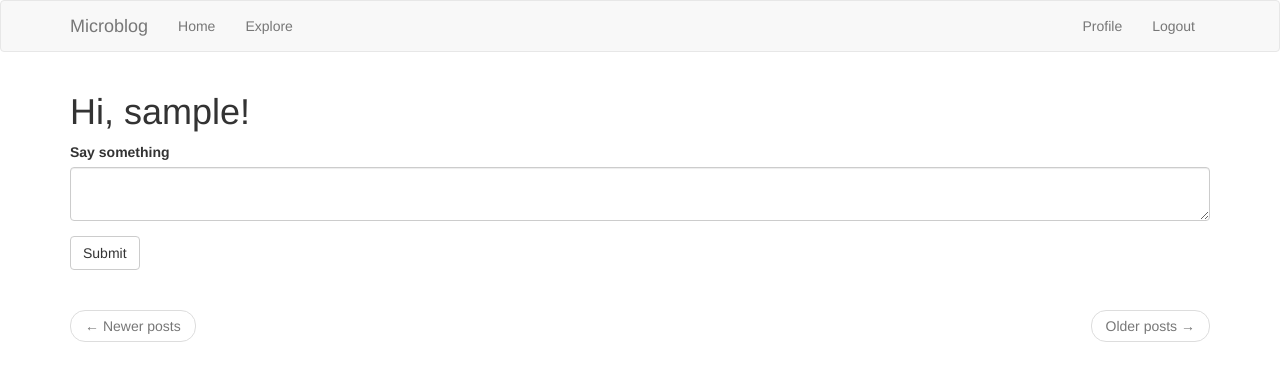
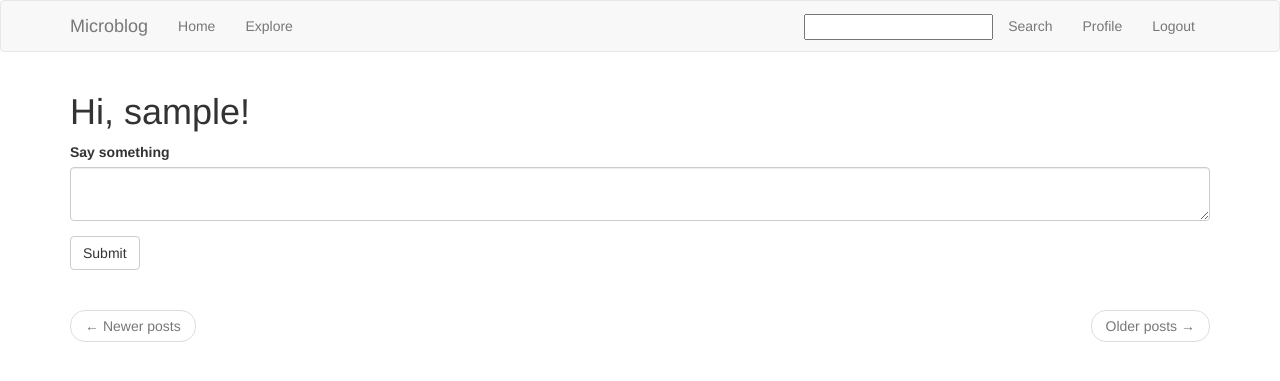
Before and after one commit to Anvesh35/microblog, a Flask app: page / in a window 1280 px wide. Shown: the top 381 px of the page. Run offline with Flask 2, Linux system fonts and the light colour scheme; the visitor is signed in with stand-in values (Sample User, id 1); data comes from the database, SQL or seed files in the repository; data that the repository does not hold is empty; some libraries are stand-ins or nearby versions.

Commit message:
Update base.html

```diff
--- a/app/templates/base.html
+++ b/app/templates/base.html
@@ -22,9 +22,12 @@
                     <li><a href="{{ url_for('explore') }}">Explore</a></li>
                 </ul>
                 <ul class="nav navbar-nav navbar-right">
+
                     {% if current_user.is_anonymous %}
                     <li><a href="{{ url_for('login') }}">Login</a></li>
                     {% else %}
+                    <li><input id="searchUser" type="text" style="margin-top: 13px;"></input></li>
+                    <li><a href="" id="search" >Search</a></li>
                     <li><a href="{{ url_for('user', username=current_user.username) }}">Profile</a></li>
                     <li><a href="{{ url_for('logout') }}">Logout</a></li>
                     {% endif %}
@@ -32,6 +35,14 @@
             </div>
         </div>
     </nav>
+
+    <script type="text/javascript">
+        var search = document.getElementById("search");
+        search.onclick = function(){
+            var searchUrl = "/user/"+document.getElementById("searchUser").value;
+            search.href = searchUrl;
+        }
+    </script>
 {% endblock %}
 
 {% block content %}
```
